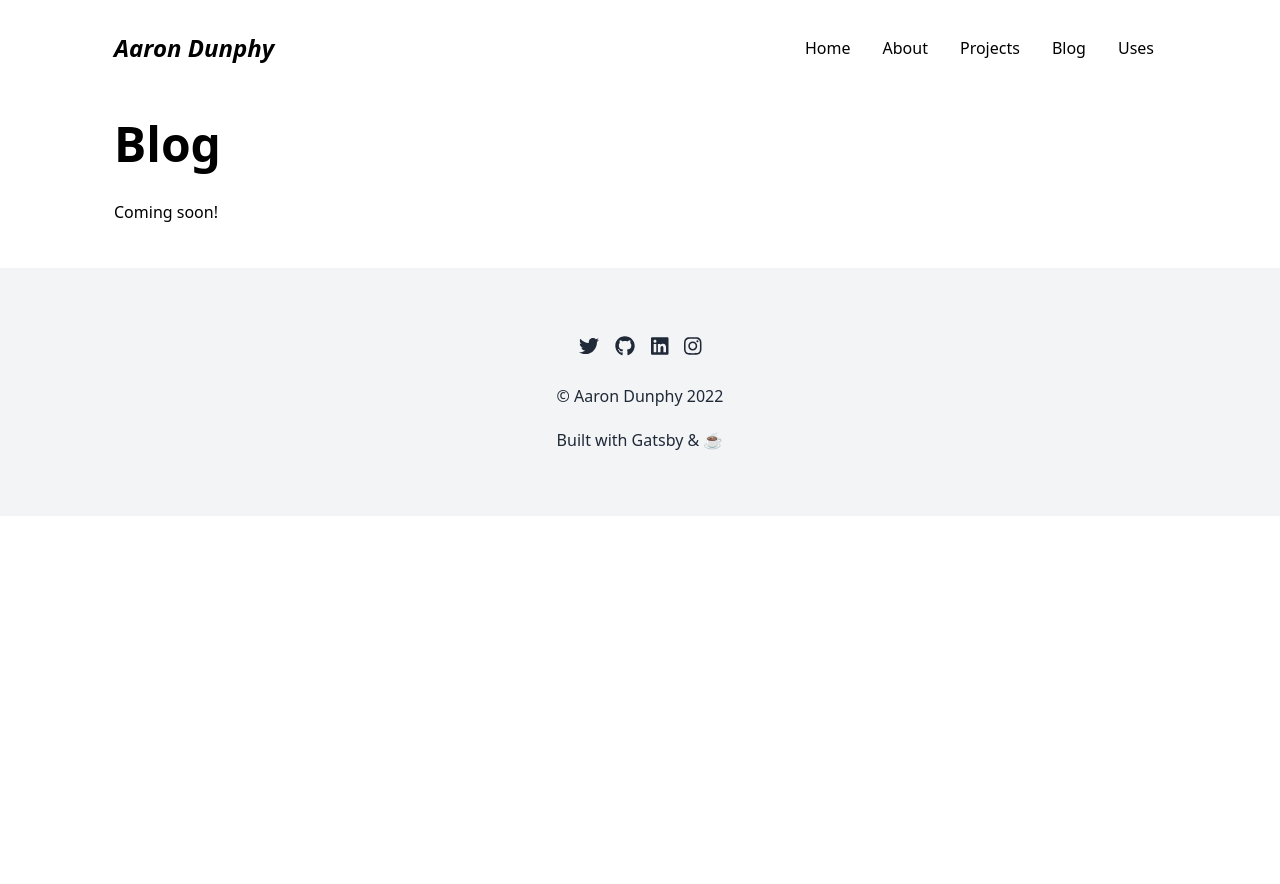
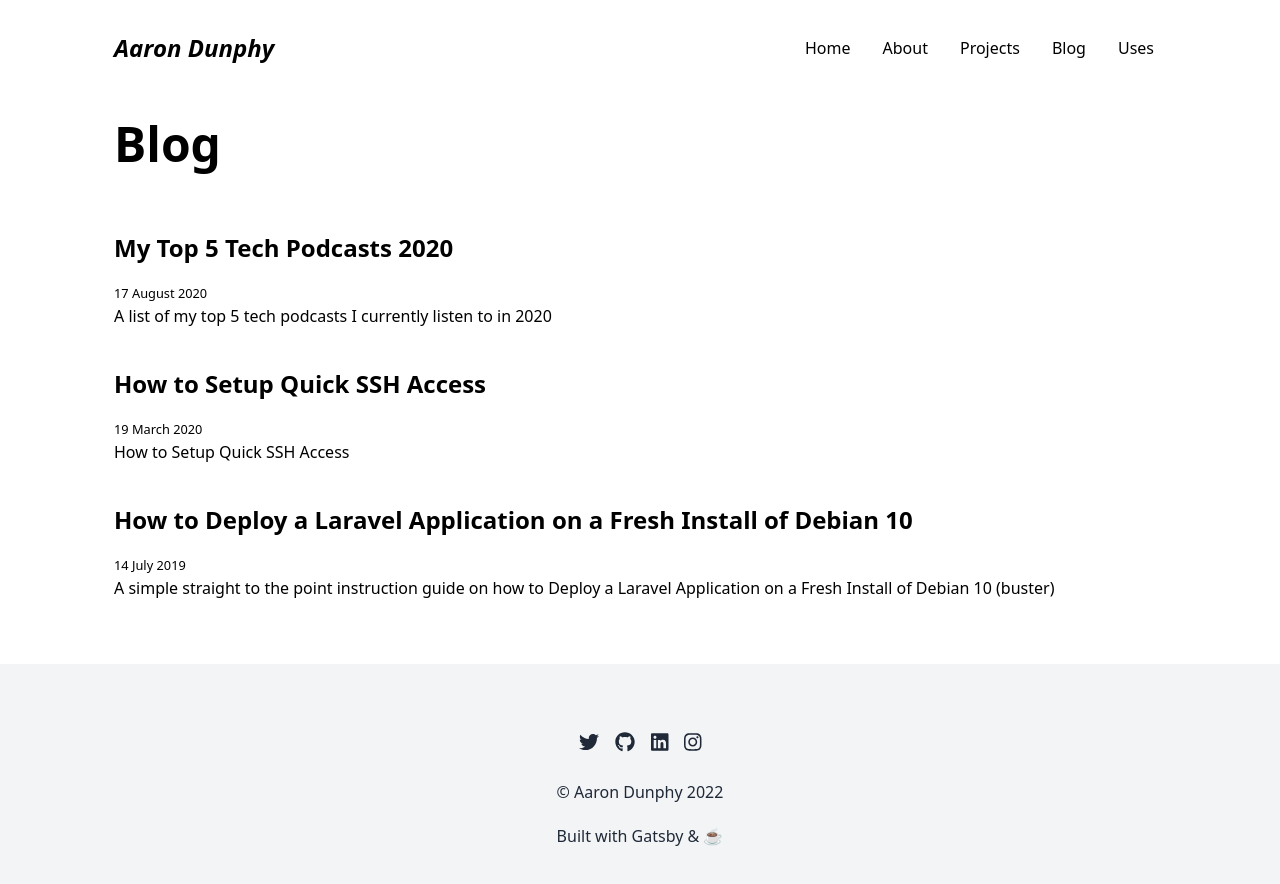
Before and after one commit to aarondunphy/aarondunphy.com, a Gatsby site: page /blog in a window 1280 px wide. Before the commit the page ends 800 px from the top, so only its background shows below. Built offline with nearby package versions, Linux system fonts and the light colour scheme; Gatsby itself is replaced by a stand-in of ours.

Commit message:
Add blog back

```diff
--- a/src/pages/blog.js
+++ b/src/pages/blog.js
@@ -1,34 +1,33 @@
 import React from "react"
-// import { Link, graphql } from "gatsby"
+import { Link, graphql } from "gatsby"
 import Layout from "../components/layout"
 import Seo from "../components/seo"
 import Heading from "../components/Heading"
 
 const BlogPage = (data) => {
 
-    // const { nodes } = data.data.allMarkdownRemark
-    // const posts = nodes.map((node, index) => (
-    //     <div key={index} style={{marginBottom: 40}}>
-    //         <Heading level={3}>
-    //             <Link to={ node.frontmatter.slug }>
-    //                 { node.frontmatter.title }
-    //             </Link>
-    //         </Heading>
-    //         <p style={{margin: 0}}><small>{ node.frontmatter.date }</small></p>
-    //         <p>{ node.frontmatter.description }</p>
+    const { nodes } = data.data.allMarkdownRemark
+    const posts = nodes.map((node, index) => (
+        <div key={index} style={{marginBottom: 40}}>
+            <Heading level={3}>
+                <Link to={ node.frontmatter.slug }>
+                    { node.frontmatter.title }
+                </Link>
+            </Heading>
+            <p style={{margin: 0}}><small>{ node.frontmatter.date }</small></p>
+            <p>{ node.frontmatter.description }</p>
 
-    //     </div>
-    // ))
+        </div>
+    ))
 
     return (
         <Layout>
           <Seo title="Blog" />
           <div className="container">
               <Heading level={1}>Blog</Heading>
-              <p>Coming soon!</p>
-              {/* <div style={{marginTop: 60}}>
+              <div className="mt-16">
                   { posts }
-              </div> */}
+              </div>
             </div>
         </Layout>
     )
@@ -36,17 +35,17 @@ const BlogPage = (data) => {
 
 export default BlogPage
 
-// export const pageQuery = graphql`
-//     query {
-//         allMarkdownRemark(sort: { fields: [frontmatter___date], order: DESC }) {
-//             nodes {
-//                 frontmatter {
-//                     title
-//                     date(formatString: "DD MMMM YYYY")
-//                     description
-//                     slug
-//                 }
-//             }
-//         }
-//     }
-// `
+export const pageQuery = graphql`
+    query {
+        allMarkdownRemark(sort: { fields: [frontmatter___date], order: DESC }) {
+            nodes {
+                frontmatter {
+                    title
+                    date(formatString: "DD MMMM YYYY")
+                    description
+                    slug
+                }
+            }
+        }
+    }
+`
--- a/src/pages/index.js
+++ b/src/pages/index.js
@@ -1,24 +1,24 @@
 import React from "react"
-// import { Link, graphql } from "gatsby"
+import { Link, graphql } from "gatsby"
 import Layout from "../components/layout"
 import Seo from "../components/seo"
-// import Heading from "../components/Heading"
+import Heading from "../components/Heading"
 
 const IndexPage = (data) => {
 
-    // const { nodes } = data.data.allMarkdownRemark
-    // const posts = nodes.map((node, index) => (
-    //     <div key={index} style={{marginBottom: 40}}>
-    //         <Heading level={3} style={{marginBottom: 5}}>
-    //             <Link to={ node.frontmatter.slug }>
-    //                 { node.frontmatter.title }
-    //             </Link>
-    //         </Heading>
-    //         <p style={{margin: 0}}><small>{ node.frontmatter.date }</small></p>
-    //         <p>{ node.frontmatter.description }</p>
+    const { nodes } = data.data.allMarkdownRemark
+    const posts = nodes.map((node, index) => (
+        <div key={index} style={{marginBottom: 40}}>
+            <Heading level={3} style={{marginBottom: 5}}>
+                <Link to={ node.frontmatter.slug }>
+                    { node.frontmatter.title }
+                </Link>
+            </Heading>
+            <p style={{margin: 0}}><small>{ node.frontmatter.date }</small></p>
+            <p>{ node.frontmatter.description }</p>
 
-    //     </div>
-    // ))
+        </div>
+    ))
 
     return (
         <Layout>
@@ -29,9 +29,9 @@ const IndexPage = (data) => {
                 <h1 className="text-2xl font-bold">Full Stack Developer based in Leigh-on-Sea, UK.</h1>
                 <p className="text-xl">Powered by <span role="img" aria-label="coffee">☕️</span></p>
               </div>
-              {/* <div style={{marginTop: 60}}>
+              <div className="mt-16">
                   { posts }
-              </div> */}
+              </div>
           </div>
         </Layout>
     )
@@ -39,17 +39,17 @@ const IndexPage = (data) => {
 
 export default IndexPage
 
-// export const pageQuery = graphql`
-//     query {
-//         allMarkdownRemark(sort: { fields: [frontmatter___date], order: DESC }) {
-//             nodes {
-//                 frontmatter {
-//                     title
-//                     date(formatString: "DD MMMM YYYY")
-//                     description
-//                     slug
-//                 }
-//             }
-//         }
-//     }
-// `
+export const pageQuery = graphql`
+    query {
+        allMarkdownRemark(sort: { fields: [frontmatter___date], order: DESC }) {
+            nodes {
+                frontmatter {
+                    title
+                    date(formatString: "DD MMMM YYYY")
+                    description
+                    slug
+                }
+            }
+        }
+    }
+`
```
